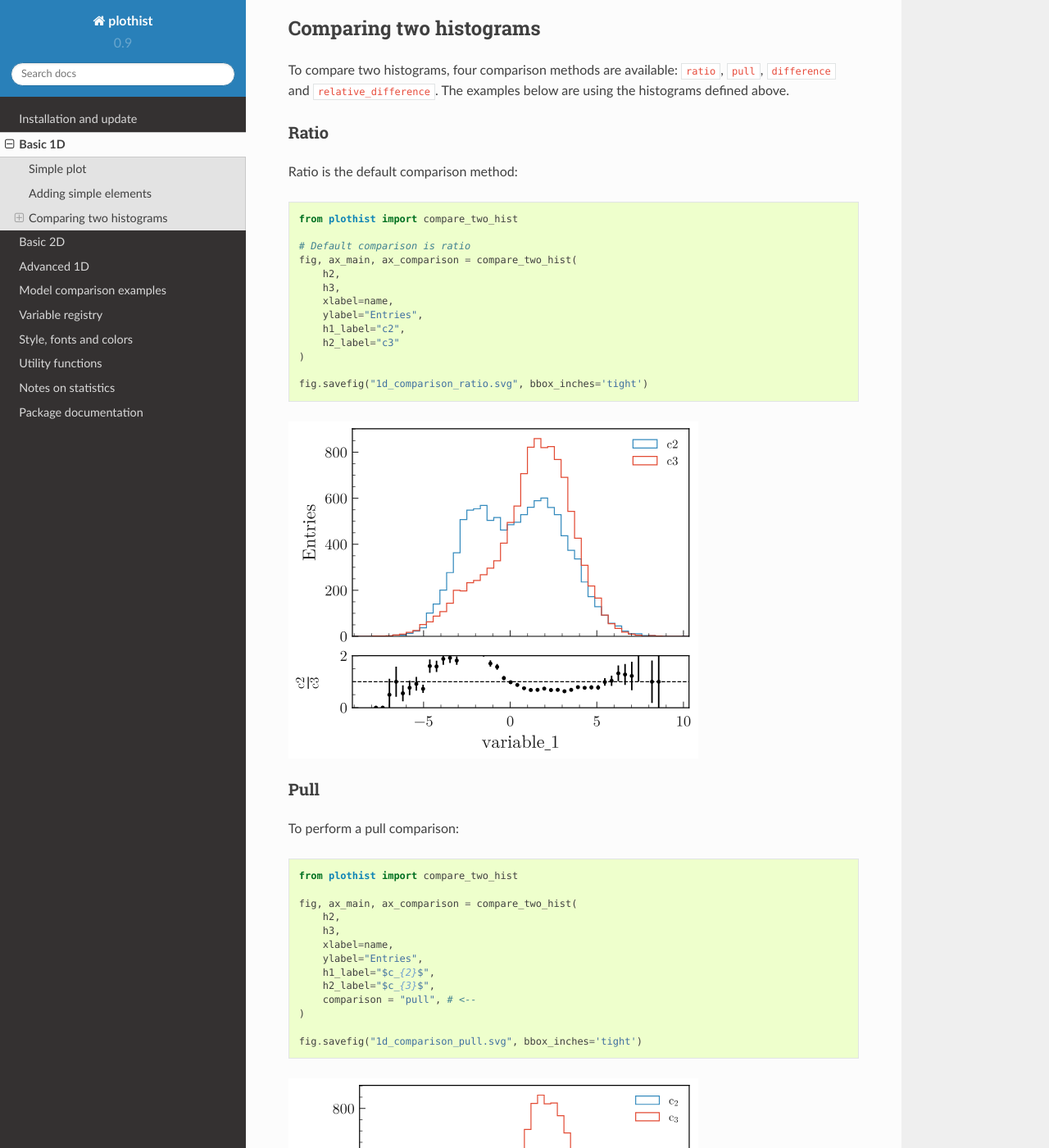
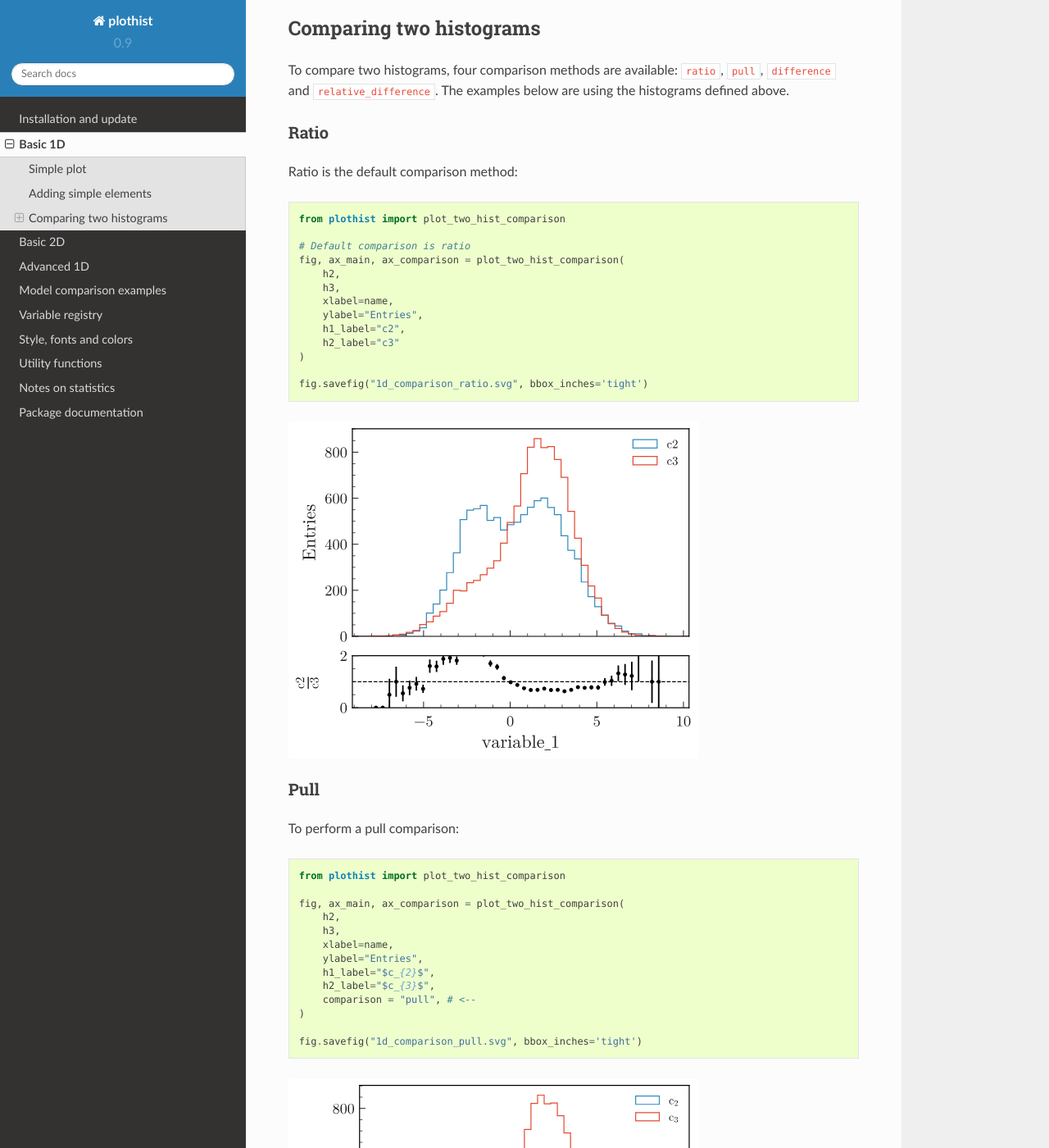
Before and after one commit to cyrraz/plothist, a Sphinx documentation site: the page built from docs/basics/1d_hist.rst, in a window 1280 px wide and 1400 px high, scrolled down 3449 px. Shown: the whole window at 82% size. Built offline with Sphinx 7.4.7 and the Read the Docs theme 2.0.0, drawn with Linux system fonts in a browser that asks for light colours; some of the changed text lies outside the part shown.

Commit message:
plot_two_hist_comparison and plot_two_hist_comparison

```diff
--- a/docs/basics/1d_hist.rst
+++ b/docs/basics/1d_hist.rst
@@ -141,10 +141,10 @@ Ratio is the default comparison method:
 
 .. code-block:: python
 
-    from plothist import compare_two_hist
+    from plothist import plot_two_hist_comparison
 
     # Default comparison is ratio
-    fig, ax_main, ax_comparison = compare_two_hist(
+    fig, ax_main, ax_comparison = plot_two_hist_comparison(
         h2,
         h3,
         xlabel=name,
@@ -166,9 +166,9 @@ To perform a pull comparison:
 
 .. code-block:: python
 
-    from plothist import compare_two_hist
+    from plothist import plot_two_hist_comparison
 
-    fig, ax_main, ax_comparison = compare_two_hist(
+    fig, ax_main, ax_comparison = plot_two_hist_comparison(
         h2,
         h3,
         xlabel=name,
@@ -192,9 +192,9 @@ To plot the difference between the two histograms:
 
 .. code-block:: python
 
-    from plothist import compare_two_hist, add_text
+    from plothist import plot_two_hist_comparison, add_text
 
-    fig, ax_main, ax_comparison = compare_two_hist(
+    fig, ax_main, ax_comparison = plot_two_hist_comparison(
         h2,
         h3,
         xlabel=name,
@@ -222,9 +222,9 @@ To plot the relative difference between the two histograms:
 
 .. code-block:: python
 
-    from plothist import compare_two_hist
+    from plothist import plot_two_hist_comparison
 
-    fig, ax_main, ax_comparison = compare_two_hist(
+    fig, ax_main, ax_comparison = plot_two_hist_comparison(
         h2,
         h3,
         xlabel=name,
```
Also changed, not shown: docs/advanced/model_examples.rst (+6 -6 lines), plothist/__init__.py (+4 -4 lines), 1 other file.
